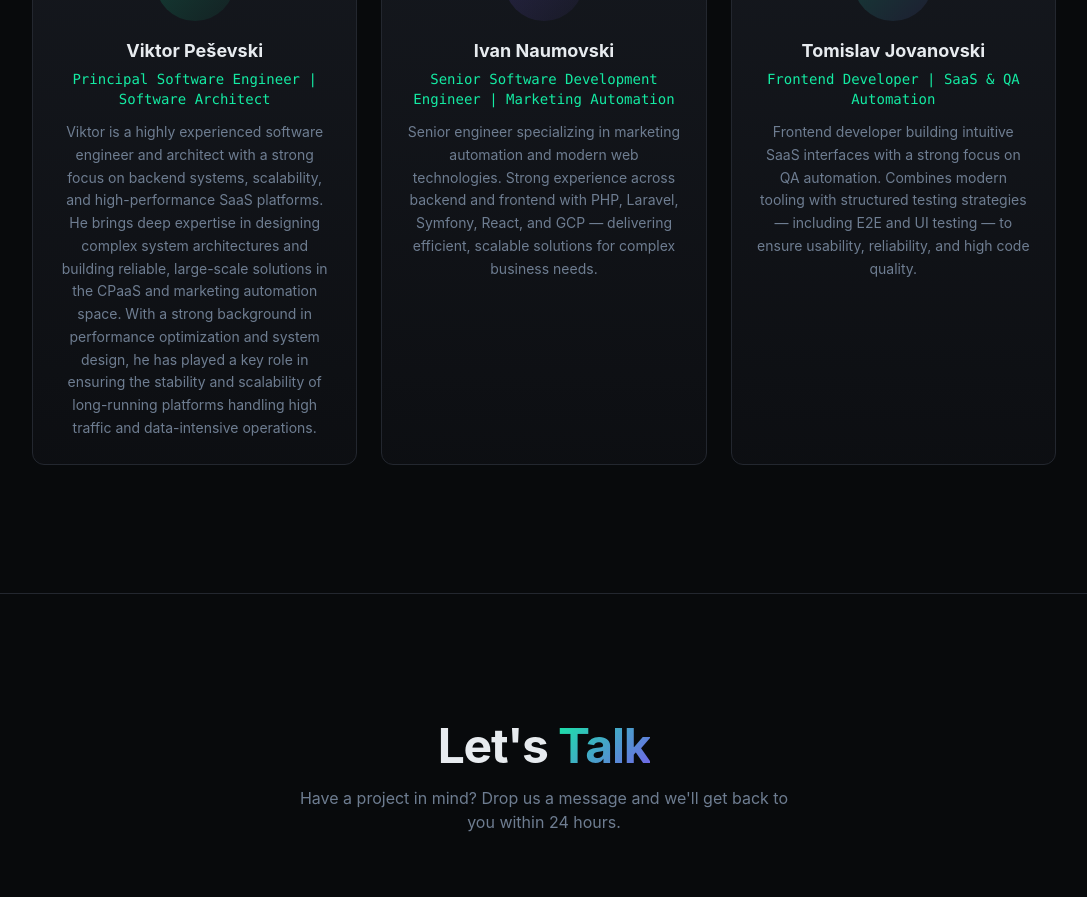
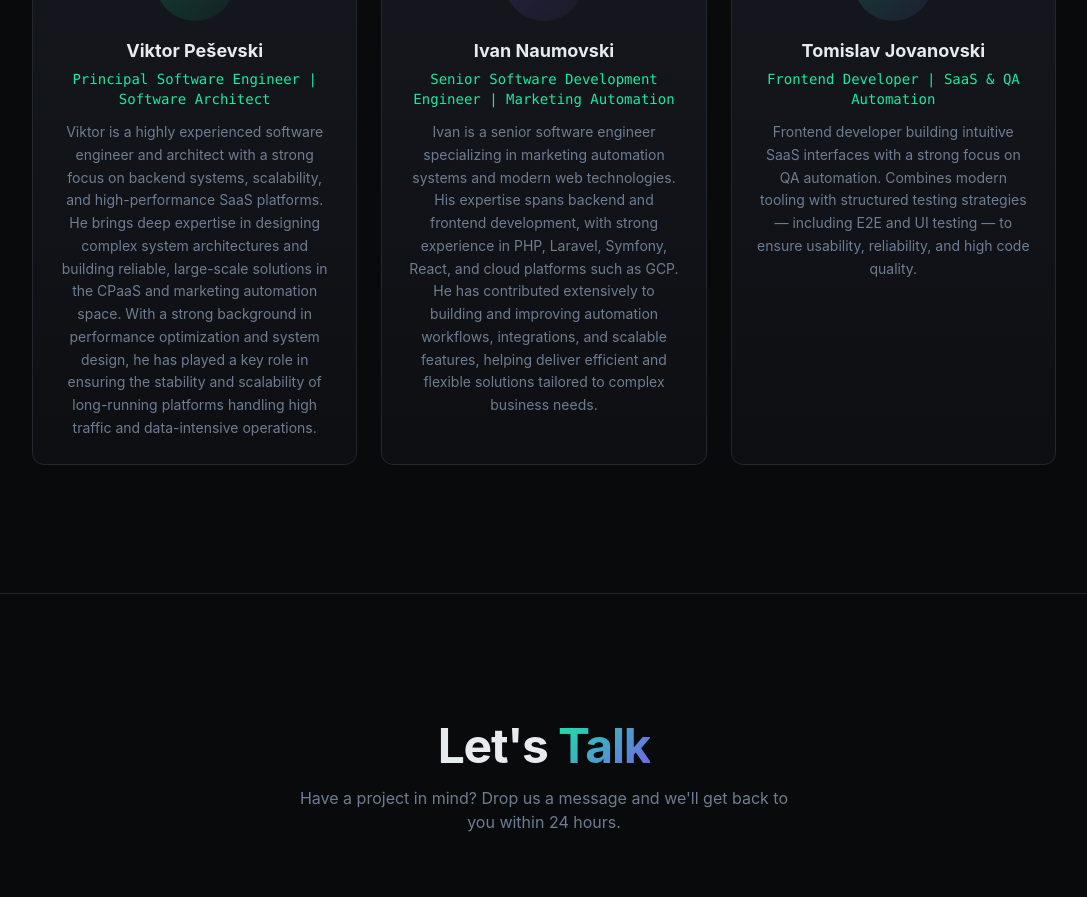
Before and after one commit to Tomche00/dev-team-spotlight, a React (Vite) app: page / in a window 1280 px wide. Shown: the part 3320-4217 px from the top of the page, without its empty margins (96-1183 px from the left). Built offline with nearby package versions, Linux system fonts and the light colour scheme; the HTML template or start-up script is replaced by a standard one.

Commit message:
Preceding changes

```diff
--- a/src/components/Team.tsx
+++ b/src/components/Team.tsx
@@ -12,7 +12,7 @@ const team = [
   {
     name: "Ivan Naumovski",
     role: "Senior Software Development Engineer | Marketing Automation",
-    bio: "Senior engineer specializing in marketing automation and modern web technologies. Strong experience across backend and frontend with PHP, Laravel, Symfony, React, and GCP — delivering efficient, scalable solutions for complex business needs.",
+    bio: "Ivan is a senior software engineer specializing in marketing automation systems and modern web technologies. His expertise spans backend and frontend development, with strong experience in PHP, Laravel, Symfony, React, and cloud platforms such as GCP.\n\nHe has contributed extensively to building and improving automation workflows, integrations, and scalable features, helping deliver efficient and flexible solutions tailored to complex business needs.",
     initials: "IN",
     color: "from-accent/20 to-accent/5",
     linkedin: "https://www.linkedin.com/in/ivan-naumovski-27b151107/",
```
